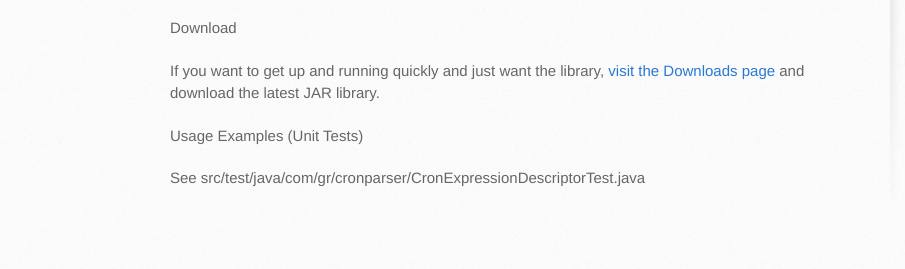
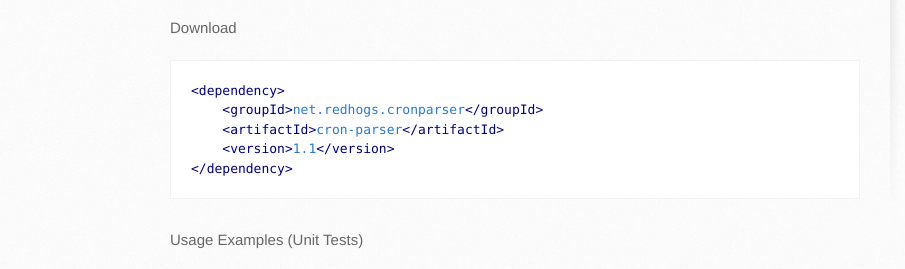
Before and after one commit to grahamar/cron-parser, a plain HTML site: page index.html in a window 1280 px wide. Shown: the part 534-803 px from the top of the page, 0-905 px from the left. Drawn offline with Linux system fonts and the light colour scheme; grey boxes are pictures that could not be loaded.

Commit message:
new content

```diff
--- a/index.html
+++ b/index.html
@@ -43,8 +43,12 @@ License: MIT  </p>
 <li>Supports 5 or 6 (w/ seconds) part cron expressions.  Does NOT support Year in cron expression.</li>
 <li>Provides casing options (Sentence, Title, Lower, etc.)</li>
 </ul><p><strong>Download</strong></p>
-
-<p>If you want to get up and running quickly and just want the library, <a href="https://github.com/grahamar/cron-parser/downloads">visit the Downloads page</a> and download the latest JAR library.</p>
+<div class="highlight"><pre><code class="xml"><span class="nt">&lt;dependency&gt;</span>
+    <span class="nt">&lt;groupId&gt;</span>net.redhogs.cronparser<span class="nt">&lt;/groupId&gt;</span>
+    <span class="nt">&lt;artifactId&gt;</span>cron-parser<span class="nt">&lt;/artifactId&gt;</span>
+    <span class="nt">&lt;version&gt;</span>1.1<span class="nt">&lt;/version&gt;</span>
+<span class="nt">&lt;/dependency&gt;</span>
+</code></pre></div>
 
 <p><strong>Usage Examples (Unit Tests)</strong>  </p>
 
```
